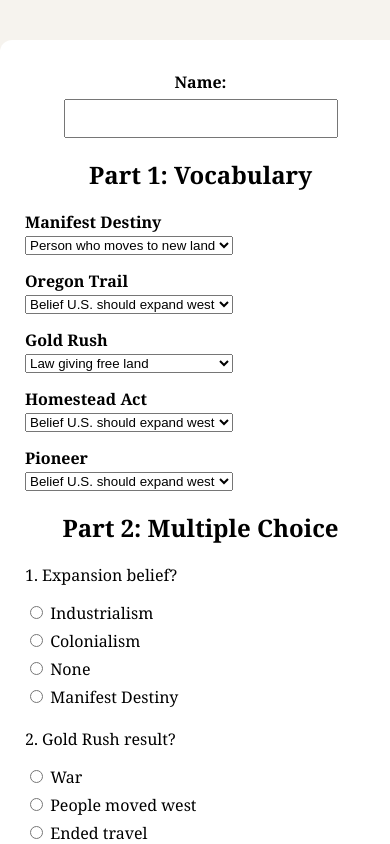
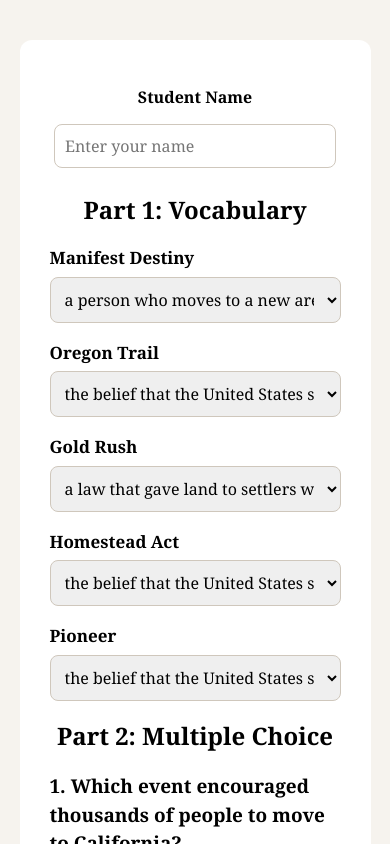
Before and after one commit to wolves74/westward-expansion-quiz, a plain HTML site: page index.html in a window 390 px wide. Both pictures are taken after a click on the button "Begin Quiz". Shown: the top 844 px of the page. Drawn offline with Linux system fonts and the light colour scheme.

Commit message:
Update index.html

```diff
--- a/index.html
+++ b/index.html
@@ -28,20 +28,62 @@ body {
 
 .box {
   width:90%;
-  max-width:850px;
+  max-width:900px;
   margin:40px auto;
   background:white;
-  padding:25px;
+  padding:30px;
   border-radius:12px;
+  box-sizing:border-box;
 }
 
-h2 { text-align:center; }
+h2 {
+  text-align:center;
+  margin-top:10px;
+}
 
-.question { margin-bottom:20px; }
+.question {
+  margin-bottom:24px;
+  padding-bottom:18px;
+  border-bottom:1px solid #e6e0d7;
+}
 
-label { display:block; margin:6px 0; cursor:pointer; }
+.question:last-child {
+  border-bottom:none;
+}
 
-.match { margin-bottom:15px; }
+.question p {
+  font-size:19px;
+  line-height:1.5;
+  margin:0 0 10px 0;
+  font-weight:bold;
+}
+
+label {
+  display:block;
+  margin:7px 0;
+  cursor:pointer;
+  line-height:1.45;
+  font-size:17px;
+}
+
+.match {
+  margin-bottom:18px;
+}
+
+.match label {
+  font-weight:bold;
+  margin-bottom:6px;
+}
+
+.match select {
+  padding:10px;
+  width:100%;
+  max-width:520px;
+  font-size:16px;
+  font-family:Georgia, serif;
+  border-radius:8px;
+  border:1px solid #cfc7bc;
+}
 
 button {
   padding:12px 20px;
@@ -51,33 +93,66 @@ button {
   border-radius:8px;
   cursor:pointer;
   margin:10px;
+  font-size:16px;
 }
 
 .button-row { text-align:center; }
 
+.student-name {
+  text-align:center;
+  margin-bottom:25px;
+}
+
+.student-name input {
+  padding:10px;
+  width:260px;
+  font-size:16px;
+  border:1px solid #cfc7bc;
+  border-radius:8px;
+  font-family:Georgia, serif;
+}
+
+#results {
+  margin-top:25px;
+  font-size:18px;
+}
+
+.review-item {
+  margin-top:12px;
+  padding:12px;
+  background:#f5f1eb;
+  border-radius:10px;
+}
+
 @media print {
   body * { visibility:hidden; }
   #printArea, #printArea * { visibility:visible; }
-  #printArea { position:absolute; top:0; left:0; width:100%; background:white; padding:30px; }
+  #printArea {
+    position:absolute;
+    top:0;
+    left:0;
+    width:100%;
+    background:white;
+    padding:30px;
+    box-sizing:border-box;
+  }
 }
 </style>
 </head>
 
 <body>
 
-<!-- PAGE 1 -->
 <div id="page1" class="page">
-  <img src="cover.JPG" class="cover">
-  <button class="start-btn" onclick="startQuiz()"></button>
+  <img src="cover.JPG" class="cover" alt="Manifest Destiny Quiz Cover">
+  <button class="start-btn" onclick="startQuiz()" aria-label="Begin Quiz"></button>
 </div>
 
-<!-- PAGE 2 -->
 <div id="page2" class="page">
   <div class="box">
 
-    <div style="text-align:center;">
-      <label><b>Name:</b></label>
-      <input id="name" style="padding:10px; width:250px;">
+    <div class="student-name">
+      <p><strong>Student Name</strong></p>
+      <input id="name" placeholder="Enter your name">
     </div>
 
     <h2>Part 1: Vocabulary</h2>
@@ -95,110 +170,123 @@ button {
     <div id="results"></div>
 
     <div id="printArea">
-      <h2>Manifest Destiny Quiz</h2>
-      <p><b>Name:</b> <span id="printName"></span></p>
-      <p><b>Score:</b> <span id="printScore"></span></p>
+      <h2>Manifest Destiny Assessment</h2>
+      <p><strong>Name:</strong> <span id="printName"></span></p>
+      <p><strong>Score:</strong> <span id="printScore"></span></p>
     </div>
 
   </div>
 </div>
 
 <script>
-
-/* VOCAB */
 let vocab = [
-{word:"Manifest Destiny", def:"Belief U.S. should expand west"},
-{word:"Oregon Trail", def:"Route settlers used west"},
-{word:"Gold Rush", def:"Search for gold in California"},
-{word:"Homestead Act", def:"Law giving free land"},
-{word:"Pioneer", def:"Person who moves to new land"}
+  {word:"Manifest Destiny", def:"the belief that the United States should expand westward across North America"},
+  {word:"Oregon Trail", def:"a route many settlers used as they traveled west"},
+  {word:"Gold Rush", def:"a period when many people moved west to search for gold"},
+  {word:"Homestead Act", def:"a law that gave land to settlers who agreed to live on and farm it"},
+  {word:"Pioneer", def:"a person who moves to a new area to settle there"}
 ];
 
-/* QUESTIONS */
 let questions = [
-["What was Manifest Destiny?",["A tax law","A belief to expand west","A war","A trade route"],1],
-["Which ocean did U.S. reach?",["Atlantic","Pacific","Indian","Arctic"],1],
-["Who were pioneers?",["Leaders","Settlers moving west","Soldiers","Farmers only"],1],
-["Oregon Trail was?",["River","Path west","City","Law"],1],
-["Why move west?",["Gold & land","Only taxes","Cold weather","War"],0],
-["Who was affected most?",["Native Americans","Factory workers","Teachers","Merchants"],0],
-["Louisiana Purchase?",["Bought land","War","Treaty only","Trade"],0],
-["Travel method?",["Planes","Wagons","Cars","Ships"],1],
-["Homestead Act did?",["Taxes","Free land","War law","Railroads"],1],
-["Trail danger?",["TV","Disease","Phones","Internet"],1],
-["Expansion encouraged?",["Staying east","Going west","Travel abroad","None"],1],
-["Gold Rush result?",["People moved west","Ended travel","Stopped expansion","War"],0],
-["California gold year?",["1848","1900","1800","1700"],0],
-["War with Mexico result?",["More land","Lost land","No change","Alliance"],0],
-["Railroads did?",["Slow travel","Faster travel","No change","Stop travel"],1],
-["Native Americans?",["Forced off land","Given land","No change","Helped expansion"],0],
-["Expansion belief?",["Manifest Destiny","Industrialism","Colonialism","None"],0],
-["Why land appealing?",["Farming","Cold","Nothing","Taxes"],0],
-["Expansion created?",["New states","Less land","Wars only","Nothing"],0],
-["Final goal?",["Reach Pacific","Return east","Trade only","Stop growth"],0]
+  ["Which statement best explains the idea of Manifest Destiny?", ["It was the belief that the United States should expand westward.", "It was a law that ended westward travel.", "It was a military plan created by Mexico.", "It was a trade route to Europe."], 0],
+  ["Why did many Americans choose to move west during the 1800s?", ["They wanted land, jobs, and new opportunities.", "They were ordered by the government to leave the East.", "They wanted to avoid using railroads.", "They believed cities in the East were illegal."], 0],
+  ["What was one important result of the Louisiana Purchase?", ["It reduced the size of the United States.", "It gave the United States a large amount of new land.", "It ended all conflict with Native Americans.", "It created the Oregon Trail."], 1],
+  ["Why was the Oregon Trail important to westward expansion?", ["It was one of the main routes settlers used to travel west.", "It was the first railroad line built in America.", "It was used only by soldiers during wartime.", "It connected the United States to Europe."], 0],
+  ["How did the California Gold Rush affect westward expansion?", ["It caused many people to head west in search of wealth.", "It made settlers return to the East Coast.", "It ended the building of railroads.", "It stopped people from moving to California."], 0],
+  ["Which method of travel was most closely connected to early settlers moving west?", ["Covered wagons", "Airplanes", "Subways", "Automobiles"], 0],
+  ["How did westward expansion affect many Native American groups?", ["It often forced them off their land and led to conflict.", "It gave them more control over western land.", "It had almost no effect on them.", "It moved them into large eastern cities."], 0],
+  ["What happened after the Mexican-American War ended?", ["The United States gained additional western territory.", "Mexico gained control of California.", "The Oregon Trail was closed forever.", "The United States lost land in the Southwest."], 0],
+  ["Why were railroads important to westward expansion?", ["They made travel and shipping faster across long distances.", "They stopped settlers from moving west.", "They were used only in the South.", "They replaced the need for towns and farms."], 0],
+  ["What was the purpose of the Homestead Act?", ["To give settlers land if they agreed to live on and farm it", "To tax farmers who moved west", "To close western territories to settlement", "To return land to Spain"], 0],
+  ["Which statement best describes a pioneer?", ["A person who settled in a new area", "A person who fought in the Civil War", "A person who worked only in factories", "A person who served as president"], 0],
+  ["Why did the United States want to reach the Pacific Ocean?", ["Leaders believed the nation should stretch from coast to coast.", "The Pacific Ocean was the only place where crops could grow.", "It was required by the Constitution.", "Most settlers wanted to move back east after arriving there."], 0],
+  ["What was one danger settlers faced while traveling west?", ["Disease and harsh weather", "Too many paved roads", "Lack of land to settle", "Modern traffic"], 0],
+  ["Why did westward expansion create arguments about slavery?", ["People disagreed about whether slavery would be allowed in new territories.", "The West had already banned farming.", "Railroads refused to carry enslaved people.", "Native Americans voted on slavery in Congress."], 0],
+  ["Which statement about Manifest Destiny is most accurate?", ["Many Americans used it to justify moving west and taking more land.", "It was a belief that the nation should remain small.", "It referred only to trade with Mexico.", "It was created after the Civil War."], 0],
+  ["What was one reason land in the West appealed to settlers?", ["It gave families the chance to farm and build a new life.", "It was already fully developed with large cities.", "It allowed people to avoid all hard work.", "It guaranteed everyone would find gold."], 0],
+  ["Which event encouraged thousands of people to move to California?", ["The Gold Rush", "The Louisiana Purchase", "The War of 1812", "The Boston Tea Party"], 0],
+  ["What was one long-term effect of westward expansion on the United States?", ["New territories eventually became new states.", "The nation became smaller.", "Railroads disappeared.", "People stopped farming."], 0],
+  ["How were Native Americans and settlers often affected differently by westward expansion?", ["Settlers gained land while many Native Americans lost land.", "Both groups gained equal amounts of land.", "Native Americans controlled most new settlements.", "Settlers were forced onto reservations."], 0],
+  ["Which sentence best explains why Manifest Destiny is important in U.S. history?", ["It helps explain why the United States expanded westward and how that expansion affected different groups of people.", "It explains why the United States ended westward travel in the early 1800s.", "It shows how railroads were not useful during expansion.", "It proves that all Americans agreed about expansion."], 0]
 ];
 
-function shuffle(a){ return a.sort(()=>Math.random()-0.5); }
+function shuffle(array) {
+  return array.sort(() => Math.random() - 0.5);
+}
 
-function startQuiz(){
-  document.getElementById("page1").style.display="none";
-  document.getElementById("page2").style.display="block";
+function startQuiz() {
+  document.getElementById("page1").style.display = "none";
+  document.getElementById("page2").style.display = "block";
 
-  let v = "";
-  vocab.forEach((item,i)=>{
-    let defs = shuffle(vocab.map(x=>x.def));
-    v += `<div class="match">
-      <b>${item.word}</b><br>
+  let vocabHTML = "";
+  vocab.forEach((item, i) => {
+    let defs = shuffle(vocab.map(x => x.def));
+    vocabHTML += `
+      <div class="match">
+        <label>${item.word}</label>
         <select id="v${i}">
-        ${defs.map(d=>`<option>${d}</option>`).join("")}
+          ${defs.map(d => `<option>${d}</option>`).join("")}
         </select>
-    </div>`;
+      </div>
+    `;
   });
-  document.getElementById("vocab").innerHTML = v;
+  document.getElementById("vocab").innerHTML = vocabHTML;
 
-  let qHTML="";
-  shuffle(questions).forEach((q,i)=>{
-    let opts = shuffle(q[1].map((text,idx)=>({text, idx})));
-    qHTML += `<div class="question">
-      <p>${i+1}. ${q[0]}</p>
-      ${opts.map(o=>`
+  let questionSet = shuffle([...questions]);
+  window.currentQuestions = questionSet;
+
+  let quizHTML = "";
+  questionSet.forEach((q, i) => {
+    let options = shuffle(q[1].map((text, idx) => ({ text, idx })));
+    q.currentOptions = options;
+
+    quizHTML += `
+      <div class="question">
+        <p>${i + 1}. ${q[0]}</p>
+        ${options.map(o => `
           <label>
             <input type="radio" name="q${i}" value="${o.idx}">
             ${o.text}
           </label>
         `).join("")}
-    </div>`;
-    q.correctIndex = q[2];
-    q.currentOptions = opts;
+      </div>
+    `;
   });
 
-  window.currentQuestions = questions;
-  document.getElementById("quiz").innerHTML = qHTML;
+  document.getElementById("quiz").innerHTML = quizHTML;
+  document.getElementById("results").innerHTML = "";
 }
 
-function submitQuiz(){
-  let score=0;
-  let total=25;
+function submitQuiz() {
+  let score = 0;
 
-  vocab.forEach((v,i)=>{
+  vocab.forEach((v, i) => {
     let val = document.getElementById(`v${i}`).value;
-    if(val===v.def) score++;
+    if (val === v.def) score++;
   });
 
-  currentQuestions.forEach((q,i)=>{
+  currentQuestions.forEach((q, i) => {
     let ans = document.querySelector(`input[name="q${i}"]:checked`);
-    if(ans && parseInt(ans.value)===q.correctIndex) score++;
+    if (ans && parseInt(ans.value) === q[2]) score++;
   });
 
-  let name=document.getElementById("name").value;
+  let total = 25;
+  let name = document.getElementById("name").value.trim();
 
-  document.getElementById("results").innerHTML =
-    `<h3>${name}'s Score: ${score}/25</h3>`;
+  let message = "";
+  if (score >= 22) message = "Excellent work! You showed a strong understanding of the topic.";
+  else if (score >= 18) message = "Nice job! You understood most of the important ideas.";
+  else if (score >= 14) message = "You are making progress, but you should review the lesson again.";
+  else message = "Keep practicing. Review the notes and try again.";
 
-  document.getElementById("printName").textContent=name;
-  document.getElementById("printScore").textContent=`${score}/25`;
+  document.getElementById("results").innerHTML = `
+    <h3>${name || "Student"}'s Score: ${score}/${total}</h3>
+    <p>${message}</p>
+  `;
+
+  document.getElementById("printName").textContent = name || "________________";
+  document.getElementById("printScore").textContent = `${score}/${total}`;
 }
-
 </script>
 
 </body>
```
Lines whose indentation alone changed are shown as unchanged.
